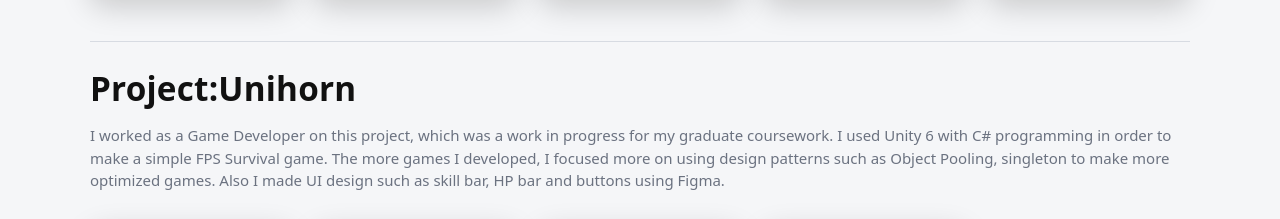
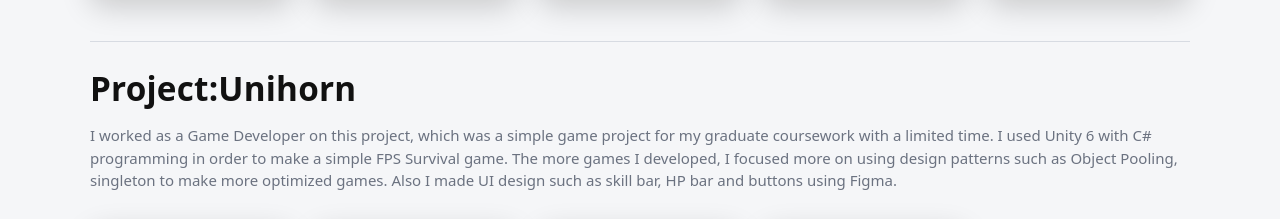
Before and after one commit to bboyn/Portfolio, a plain HTML site: page index.html in a window 1280 px wide. Shown: the part 7321-7540 px from the top of the page. Drawn offline with Linux system fonts and the light colour scheme; grey boxes are pictures that could not be loaded.

Commit message:
text update

```diff
--- a/index.html
+++ b/index.html
@@ -609,7 +609,7 @@
     <section class="block">
       <h2 class="h2">Project:Unihorn</h2>
       <p class="p muted">
-        I worked as a Game Developer on this project, which was a work in progress for my graduate coursework.
+        I worked as a Game Developer on this project, which was a simple game project for my graduate coursework with a limited time.
         I used Unity 6 with C# programming in order to make a simple FPS Survival game.
         The more games I developed, I focused more on using design patterns such as Object Pooling, singleton
         to make more optimized games. Also I made UI design such as skill bar, HP bar and buttons using Figma.
```
